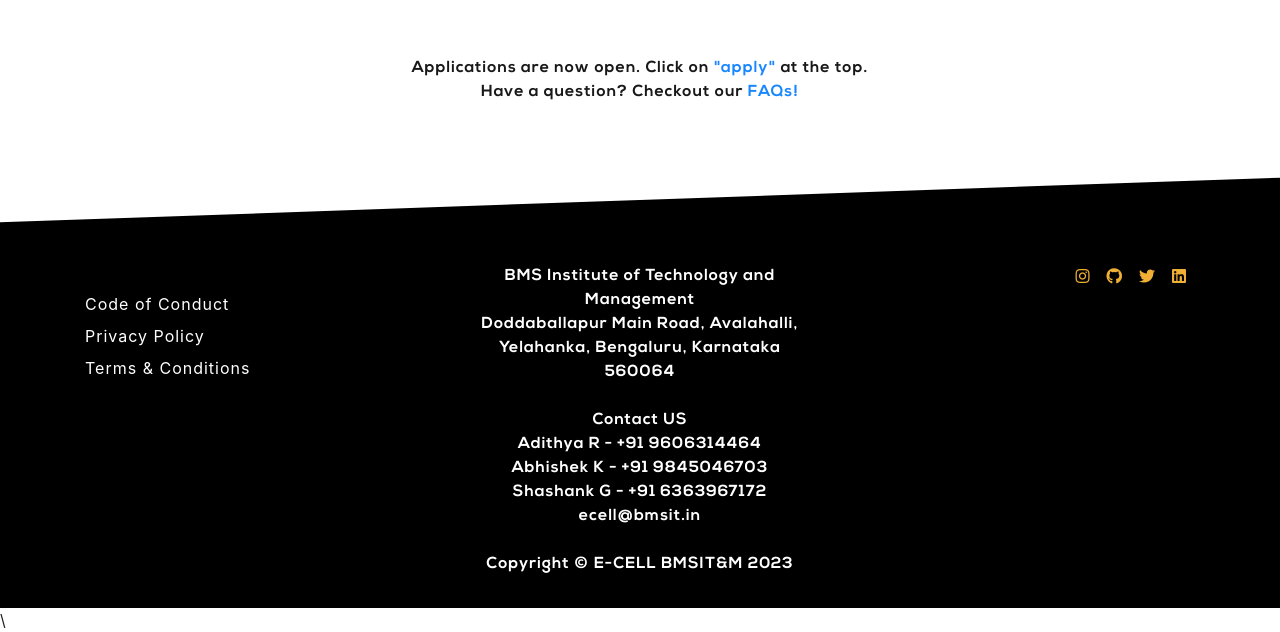
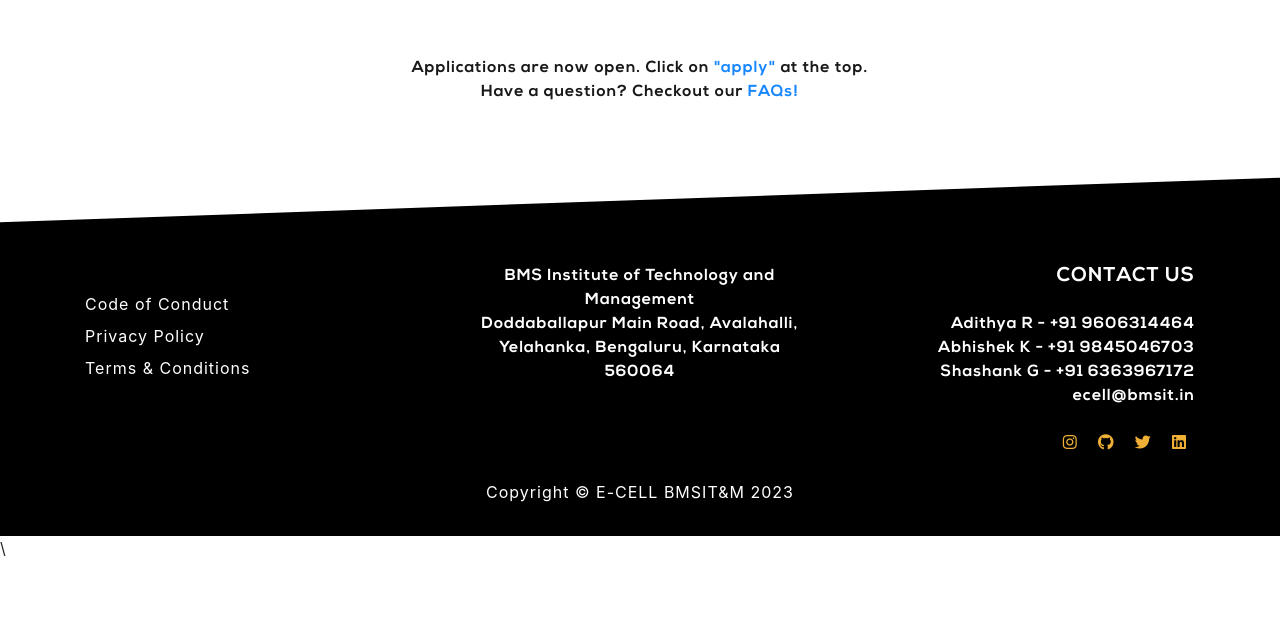
Before and after one commit to ecell-bmsit/codered, a website with bundled scripts: page index.html in a window 1280 px wide. Shown: the part 3813-4445 px from the top of the page. After the commit the page ends 4373 px from the top, so only its background shows below. Built offline with nearby package versions, Linux system fonts and the light colour scheme; files whose address does not match are found by name.

Commit message:
contects shifted to the right

```diff
--- a/index.html
+++ b/index.html
@@ -219,7 +219,7 @@
 			<section class="footer-section black-bg">
 				<div class="container">
 				  <div class="row">
-					<div class="col-12 col-md-6 col-lg-4 text-center text-md-left mb-4 mb-md-0">
+					<div class="col-12 col-md-4 text-center text-md-left mb-4 mb-md-0">
 					  <div class="footer-navigation">
 						<h5 class="text-uppercase white nexa mb-4"></h5>
 						<ul class="list-unstyled">
@@ -229,13 +229,14 @@
 						</ul>
 					  </div>
 					</div>
-					<div class="col-12 col-md-6 col-lg-4 text-center nexa white mb-4 mb-lg-0">
+					<div class="col-12 col-md-4 text-center nexa white mb-4 mb-md-0">
 					  BMS Institute of Technology and Management
 					  <br>
 					  Doddaballapur Main Road, Avalahalli, Yelahanka, Bengaluru, Karnataka 560064
-					  <br><br>
-					  Contact US
-					  <br>
+					</div>
+					<div class="col-12 col-md-4 text-md-right text-center nexa white">
+					  <div class="contact-info">
+						<h5 class="text-uppercase mb-4">Contact Us</h5>
 						Adithya R - +91 9606314464
 						<br>
 						Abhishek K - +91 9845046703
@@ -243,10 +244,8 @@
 						Shashank G - +91 6363967172
 						<br>
 						ecell@bmsit.in
-					  <br><br>
-					  Copyright &copy; E-CELL BMSIT&M 2023
 					  </div>
-					<div class="col-12 col-md-12 col-lg-4 d-flex justify-content-center justify-content-lg-end">
+					  <div class="social-icons mt-4">
 						<a href="https://www.instagram.com/ecell.bmsit/" class="mx-2 orange-hover">
 						  <i class="fab fa-instagram"></i>
 						</a>
@@ -259,6 +258,12 @@
 						<a href="https://www.linkedin.com/company/created-hardware-hackathon" class="mx-2 orange-hover">
 						  <i class="fab fa-linkedin"></i>
 						</a>
+					  </div>
+					</div>
+				  </div>
+				  <div class="row mt-4">
+					<div class="col-12 text-center white">
+					  Copyright &copy; E-CELL BMSIT&M 2023
 					</div>
 				  </div>
 				</div>
```
Lines whose indentation alone changed are shown as unchanged.
